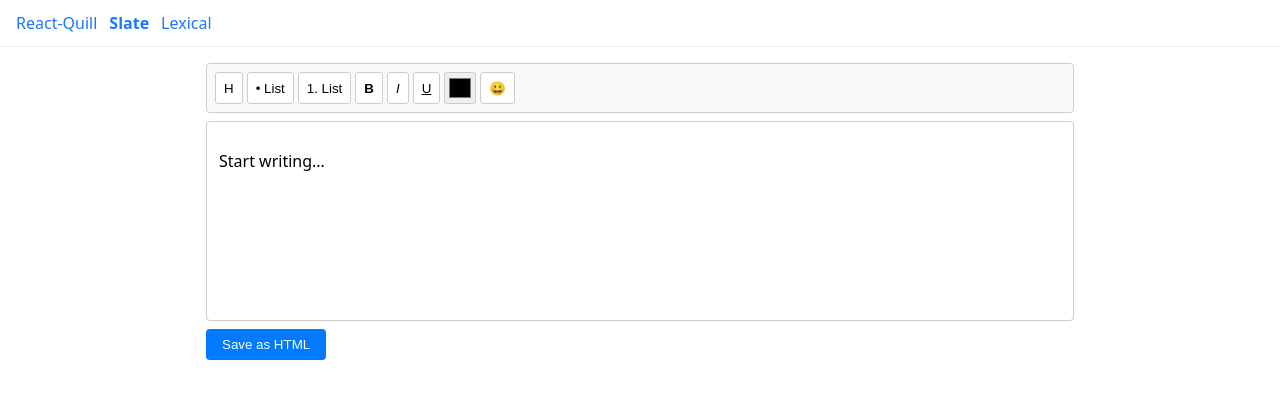
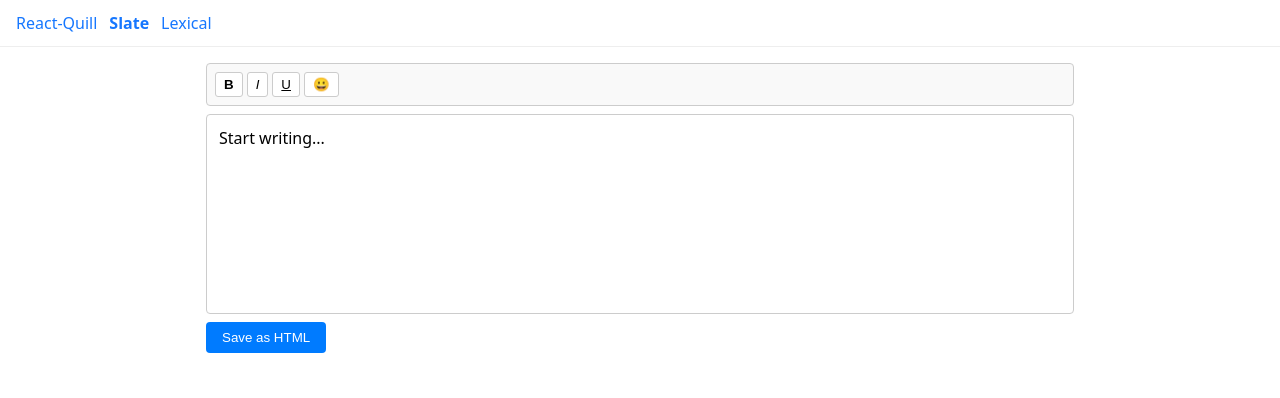
Before and after one commit to Eslam-Amin/rich-editors-react, a React (Vite) app: page /slate in a window 1280 px wide. Shown: the top 398 px of the page. Built offline with nearby package versions, Linux system fonts and the light colour scheme.

Commit message:
Fixed Build Issues

```diff
--- a/src/components/SlateEditor.tsx
+++ b/src/components/SlateEditor.tsx
@@ -1,44 +1,12 @@
-import React, { useCallback, useMemo, useState } from "react";
-import {
-  createEditor,
-  Descendant,
-  Element,
-  Text,
-  Editor,
-  Transforms
-} from "slate";
-import {
-  Slate,
-  Editable,
-  withReact,
-  useSlate,
-  RenderElementProps,
-  RenderLeafProps
-} from "slate-react";
+import React, { useMemo, useState } from "react";
+import { createEditor, Descendant, Element, Text, Editor } from "slate";
+import { Slate, Editable, withReact, useSlate } from "slate-react";
 
-// Custom types for Slate
-type CustomElement = {
-  type:
-    | "paragraph"
-    | "heading"
-    | "list-item"
-    | "bulleted-list"
-    | "numbered-list";
-  children: CustomText[];
-};
-type CustomText = {
-  text: string;
-  bold?: boolean;
-  italic?: boolean;
-  underline?: boolean;
-  color?: string;
-};
-
-// Toolbar component with comprehensive formatting options
+// Simple Toolbar component
 const Toolbar: React.FC = () => {
   const editor = useSlate();
 
-  const toggleMark = (format: keyof Omit<CustomText, "text">) => {
+  const toggleMark = (format: string) => {
     const isActive = isMarkActive(editor, format);
     if (isActive) {
       Editor.removeMark(editor, format);
@@ -47,35 +15,9 @@ const Toolbar: React.FC = () => {
     }
   };
 
-  const toggleBlock = (format: CustomElement["type"]) => {
-    const isActive = isBlockActive(editor, format);
-    const newProperties: Partial<Element> = {
-      type: isActive ? "paragraph" : format
-    };
-    Transforms.setNodes<Element>(editor, newProperties);
-  };
-
-  const isMarkActive = (
-    editor: Editor,
-    format: keyof Omit<CustomText, "text">
-  ) => {
+  const isMarkActive = (editor: Editor, format: string) => {
     const marks = Editor.marks(editor);
-    return marks ? marks[format] === true : false;
-  };
-
-  const isBlockActive = (editor: Editor, format: CustomElement["type"]) => {
-    const { selection } = editor;
-    if (!selection) return false;
-
-    const [match] = Editor.nodes(editor, {
-      at: Editor.unhangRange(editor, selection),
-      match: (n) =>
-        !Editor.isEditor(n) &&
-        Element.isElement(n) &&
-        (n as any).type === format
-    });
-
-    return !!match;
+    return marks ? (marks as any)[format] === true : false;
   };
 
   return (
@@ -91,65 +33,6 @@ const Toolbar: React.FC = () => {
         gap: "4px"
       }}
     >
-      {/* Headers */}
-      <button
-        style={{
-          padding: "4px 8px",
-          backgroundColor: isBlockActive(editor, "heading")
-            ? "#007bff"
-            : "#fff",
-          color: isBlockActive(editor, "heading") ? "#fff" : "#000",
-          border: "1px solid #ccc",
-          borderRadius: "3px",
-          cursor: "pointer"
-        }}
-        onMouseDown={(event) => {
-          event.preventDefault();
-          toggleBlock("heading");
-        }}
-      >
-        H
-      </button>
-
-      {/* Lists */}
-      <button
-        style={{
-          padding: "4px 8px",
-          backgroundColor: isBlockActive(editor, "bulleted-list")
-            ? "#007bff"
-            : "#fff",
-          color: isBlockActive(editor, "bulleted-list") ? "#fff" : "#000",
-          border: "1px solid #ccc",
-          borderRadius: "3px",
-          cursor: "pointer"
-        }}
-        onMouseDown={(event) => {
-          event.preventDefault();
-          toggleBlock("bulleted-list");
-        }}
-      >
-        • List
-      </button>
-
-      <button
-        style={{
-          padding: "4px 8px",
-          backgroundColor: isBlockActive(editor, "numbered-list")
-            ? "#007bff"
-            : "#fff",
-          color: isBlockActive(editor, "numbered-list") ? "#fff" : "#000",
-          border: "1px solid #ccc",
-          borderRadius: "3px",
-          cursor: "pointer"
-        }}
-        onMouseDown={(event) => {
-          event.preventDefault();
-          toggleBlock("numbered-list");
-        }}
-      >
-        1. List
-      </button>
-
       {/* Text formatting */}
       <button
         style={{
@@ -207,22 +90,6 @@ const Toolbar: React.FC = () => {
         U
       </button>
 
-      {/* Color picker */}
-      <input
-        type="color"
-        style={{
-          width: "32px",
-          height: "32px",
-          border: "1px solid #ccc",
-          borderRadius: "3px",
-          cursor: "pointer"
-        }}
-        onChange={(event) => {
-          Editor.addMark(editor, "color", event.target.value);
-        }}
-        title="Text Color"
-      />
-
       {/* Emoji button */}
       <button
         style={{
@@ -243,139 +110,31 @@ const Toolbar: React.FC = () => {
   );
 };
 
-// Element renderer
-const ElementComponent: React.FC<RenderElementProps> = ({
-  attributes,
-  children,
-  element
-}) => {
-  switch ((element as any).type) {
-    case "heading":
-      return <h2 {...attributes}>{children}</h2>;
-    case "bulleted-list":
-      return <ul {...attributes}>{children}</ul>;
-    case "numbered-list":
-      return <ol {...attributes}>{children}</ol>;
-    case "list-item":
-      return <li {...attributes}>{children}</li>;
-    default:
-      return <p {...attributes}>{children}</p>;
-  }
-};
-
-// Leaf renderer for text formatting
-const LeafComponent: React.FC<RenderLeafProps> = ({
-  attributes,
-  children,
-  leaf
-}) => {
-  let element = children;
-
-  if ((leaf as any).bold) {
-    element = <strong>{element}</strong>;
-  }
-
-  if ((leaf as any).italic) {
-    element = <em>{element}</em>;
-  }
-
-  if ((leaf as any).underline) {
-    element = <u>{element}</u>;
-  }
-
-  if ((leaf as any).color) {
-    element = <span style={{ color: (leaf as any).color }}>{element}</span>;
-  }
-
-  return <span {...attributes}>{element}</span>;
-};
-
 const SlateEditor: React.FC = () => {
   const editor = useMemo(() => withReact(createEditor()), []);
   const [value, setValue] = useState<Descendant[]>([
-    { type: "paragraph", children: [{ text: "Start writing..." }] }
+    { type: "paragraph", children: [{ text: "Start writing..." }] } as any
   ]);
 
-  // 🔥 save as HTML
+  // Simple HTML export
   const saveAsHtml = () => {
     const html = value
       .map((node) => {
         if (Element.isElement(node)) {
-          const element = node as any; // Type assertion for compatibility
+          const element = node as any;
           if (element.type === "paragraph") {
             return `<p>${element.children
               .map((child: any) => {
                 if (Text.isText(child)) {
                   let text = child.text;
-                  if (child.bold) text = `<strong>${text}</strong>`;
-                  if (child.italic) text = `<em>${text}</em>`;
-                  if (child.underline) text = `<u>${text}</u>`;
-                  if (child.color)
-                    text = `<span style="color: ${child.color}">${text}</span>`;
+                  if ((child as any).bold) text = `<strong>${text}</strong>`;
+                  if ((child as any).italic) text = `<em>${text}</em>`;
+                  if ((child as any).underline) text = `<u>${text}</u>`;
                   return text;
                 }
                 return "";
               })
               .join("")}</p>`;
-          } else if (element.type === "heading") {
-            return `<h2>${element.children
-              .map((child: any) => {
-                if (Text.isText(child)) {
-                  let text = child.text;
-                  if (child.bold) text = `<strong>${text}</strong>`;
-                  if (child.italic) text = `<em>${text}</em>`;
-                  if (child.underline) text = `<u>${text}</u>`;
-                  if (child.color)
-                    text = `<span style="color: ${child.color}">${text}</span>`;
-                  return text;
-                }
-                return "";
-              })
-              .join("")}</h2>`;
-          } else if (element.type === "bulleted-list") {
-            return `<ul>${element.children
-              .map((child: any) => {
-                if (Element.isElement(child) && child.type === "list-item") {
-                  return `<li>${child.children
-                    .map((grandChild: any) => {
-                      if (Text.isText(grandChild)) {
-                        let text = grandChild.text;
-                        if (grandChild.bold) text = `<strong>${text}</strong>`;
-                        if (grandChild.italic) text = `<em>${text}</em>`;
-                        if (grandChild.underline) text = `<u>${text}</u>`;
-                        if (grandChild.color)
-                          text = `<span style="color: ${grandChild.color}">${text}</span>`;
-                        return text;
-                      }
-                      return "";
-                    })
-                    .join("")}</li>`;
-                }
-                return "";
-              })
-              .join("")}</ul>`;
-          } else if (element.type === "numbered-list") {
-            return `<ol>${element.children
-              .map((child: any) => {
-                if (Element.isElement(child) && child.type === "list-item") {
-                  return `<li>${child.children
-                    .map((grandChild: any) => {
-                      if (Text.isText(grandChild)) {
-                        let text = grandChild.text;
-                        if (grandChild.bold) text = `<strong>${text}</strong>`;
-                        if (grandChild.italic) text = `<em>${text}</em>`;
-                        if (grandChild.underline) text = `<u>${text}</u>`;
-                        if (grandChild.color)
-                          text = `<span style="color: ${grandChild.color}">${text}</span>`;
-                        return text;
-                      }
-                      return "";
-                    })
-                    .join("")}</li>`;
-                }
-                return "";
-              })
-              .join("")}</ol>`;
           }
         }
         return "";
@@ -390,8 +149,6 @@ const SlateEditor: React.FC = () => {
         <Toolbar />
         <Editable
           placeholder="Write something..."
-          renderElement={ElementComponent}
-          renderLeaf={LeafComponent}
           style={{
             minHeight: "200px",
             padding: "12px",
```
